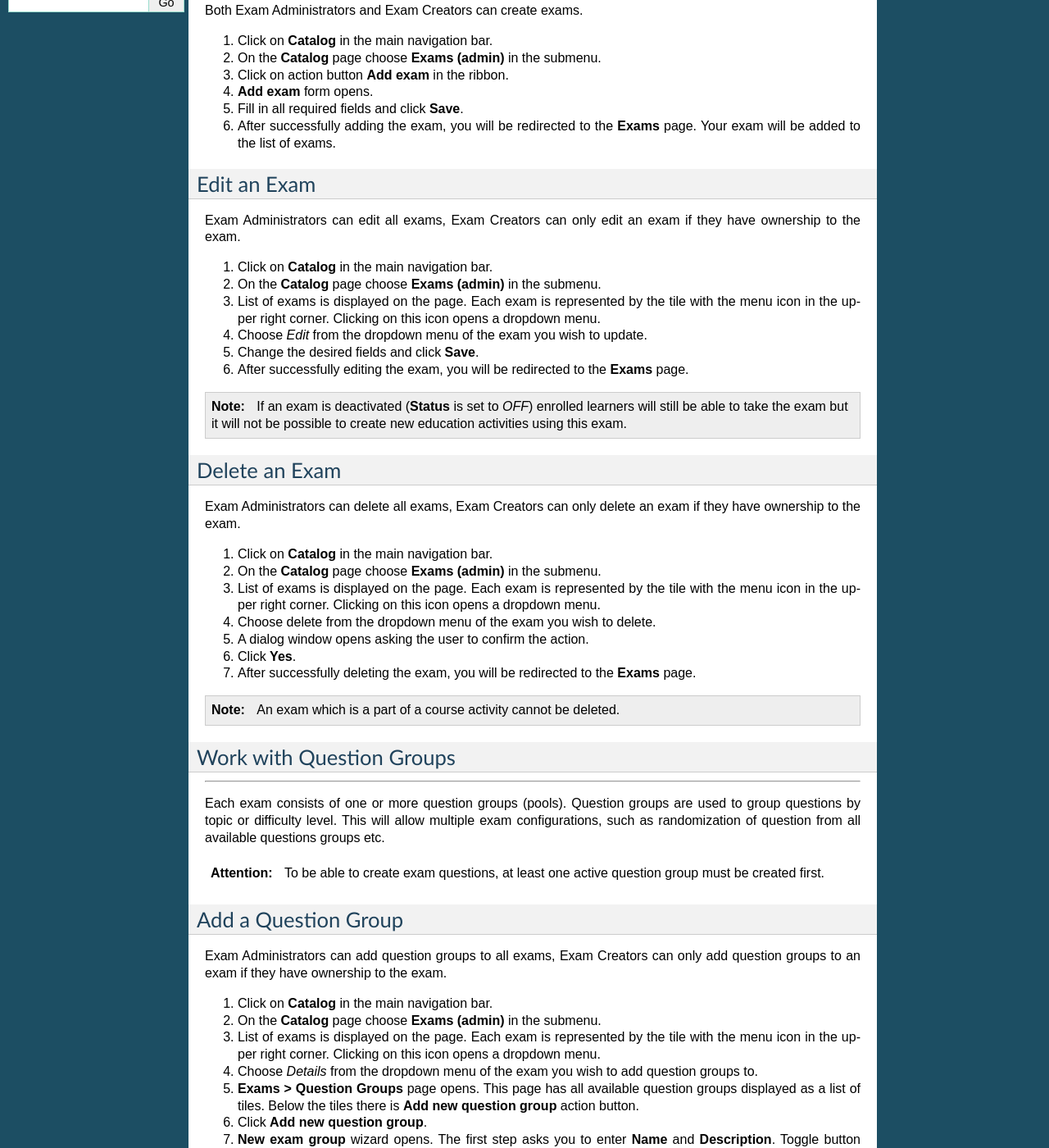
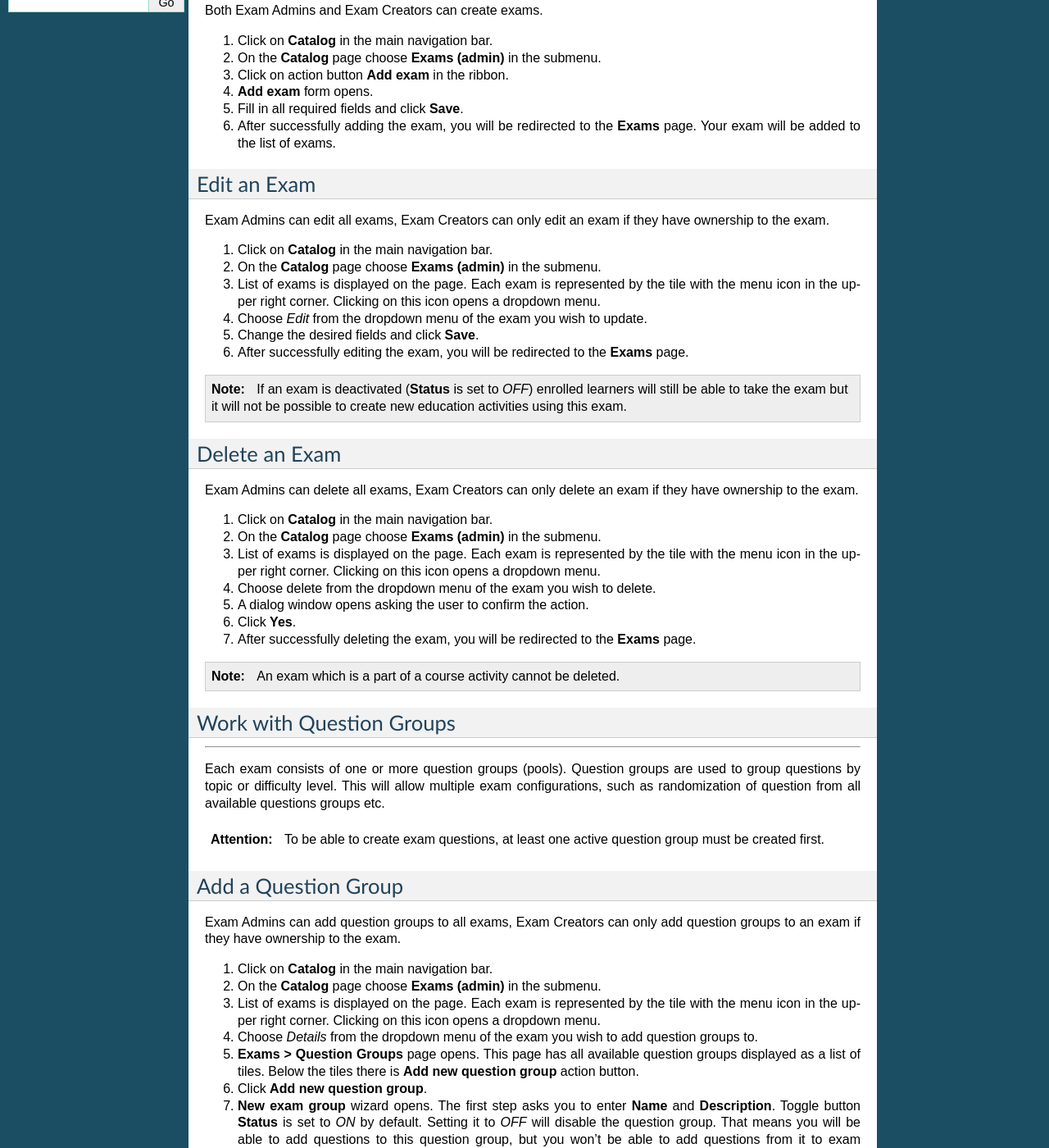
Before and after one commit to pslisko/performa365docs, a Sphinx documentation site: the page built from docs/howto/work_with_exams.rst, in a window 1280 px wide and 1400 px high, scrolled down 454 px. Shown: the whole window at 82% size. Built offline with Sphinx 7.4.7, drawn with Linux system fonts in a browser that asks for light colours; pages that are not in the unit, such as notebooks, are missing from menus; some of the changed text lies outside the part shown.

Commit message:
Update work_with_exams.rst

```diff
--- a/docs/howto/work_with_exams.rst
+++ b/docs/howto/work_with_exams.rst
@@ -5,13 +5,13 @@ Work With Exams
 
 Application roles needed to manage exams:
 
-* :ref:`Exam Administrator <exam_administrator>`
+* :ref:`Exam Admin <exam_administrator>`
 * :ref:`Exam Creator <exam_creator>`
 
 About
 ******
 
-Exam Administrators and Exam Creators can view exams on the **Catalog** page by clicking on the action button **Exams** in the submenu. This button is only visible to these application roles. Exam Administrators can see all available exams, Exam Creators can only see exams if they have ownership to them.
+Exam Admins and Exam Creators can view exams on the **Catalog** page by clicking on the action button **Exams** in the submenu. This button is only visible to these application roles. Exam Administrators can see all available exams, Exam Creators can only see exams if they have ownership to them.
 
 ..
 The ribbon below the submenu contains action button *Add exam*. The right side of the ribbon has icons for sorting exams by name and opening a panel with search and filtering options. This panel also has a checkbox to show/hide deactivated exams.
@@ -20,7 +20,7 @@ The ribbon below the submenu contains action button *Add exam*. The right side o
 Add an Exam
 **************
 
-Both Exam Administrators and Exam Creators can create exams.
+Both Exam Admins and Exam Creators can create exams.
 
 #. Click on **Catalog** in the main navigation bar.
 #. On the **Catalog** page choose **Exams (admin)** in the submenu.
@@ -32,7 +32,7 @@ Both Exam Administrators and Exam Creators can create exams.
 Edit an Exam
 **************
 
-Exam Administrators can edit all exams, Exam Creators can only edit an exam if they have ownership to the exam.
+Exam Admins can edit all exams, Exam Creators can only edit an exam if they have ownership to the exam.
 
 #. Click on **Catalog** in the main navigation bar.
 #. On the **Catalog** page choose **Exams (admin)** in the submenu.
@@ -46,7 +46,7 @@ Exam Administrators can edit all exams, Exam Creators can only edit an exam if t
 Delete an Exam
 **************
 
-Exam Administrators can delete all exams, Exam Creators can only delete an exam if they have ownership to the exam.
+Exam Admins can delete all exams, Exam Creators can only delete an exam if they have ownership to the exam.
 
 #. Click on **Catalog** in the main navigation bar.
 #. On the **Catalog** page choose **Exams (admin)** in the submenu.
@@ -70,7 +70,7 @@ Each exam consists of one or more question groups (pools). Question groups are u
 Add a Question Group
 *********************
 
-Exam Administrators can add question groups to all exams, Exam Creators can only add question groups to an exam if they have ownership to the exam.
+Exam Admins can add question groups to all exams, Exam Creators can only add question groups to an exam if they have ownership to the exam.
 
 #. Click on **Catalog** in the main navigation bar.
 #. On the **Catalog** page choose **Exams (admin)** in the submenu.
@@ -99,7 +99,7 @@ Exam Administrators can add question groups to all exams, Exam Creators can only
 Edit a Question Group
 *********************
 
-Exam Administrators can edit question groups of all exams, Exam Creators can only edit question groups of an exam if they have ownership to the exam.
+Exam Admins can edit question groups of all exams, Exam Creators can only edit question groups of an exam if they have ownership to the exam.
 
 #. Click on **Catalog** in the main navigation bar.
 #. On the **Catalog** page choose **Exams (admin)** in the submenu.
@@ -117,7 +117,7 @@ Exam Administrators can edit question groups of all exams, Exam Creators can onl
 Delete a Question Group
 *********************
 
-Exam Administrators can delete question groups of all exams, Exam Creators can only delete question groups of an exam if they have ownership to the exam.
+Exam Admins can delete question groups of all exams, Exam Creators can only delete question groups of an exam if they have ownership to the exam.
 
 #. Click on **Catalog** in the main navigation bar.
 #. On the **Catalog** page choose **Exams (admin)** in the submenu.
```
